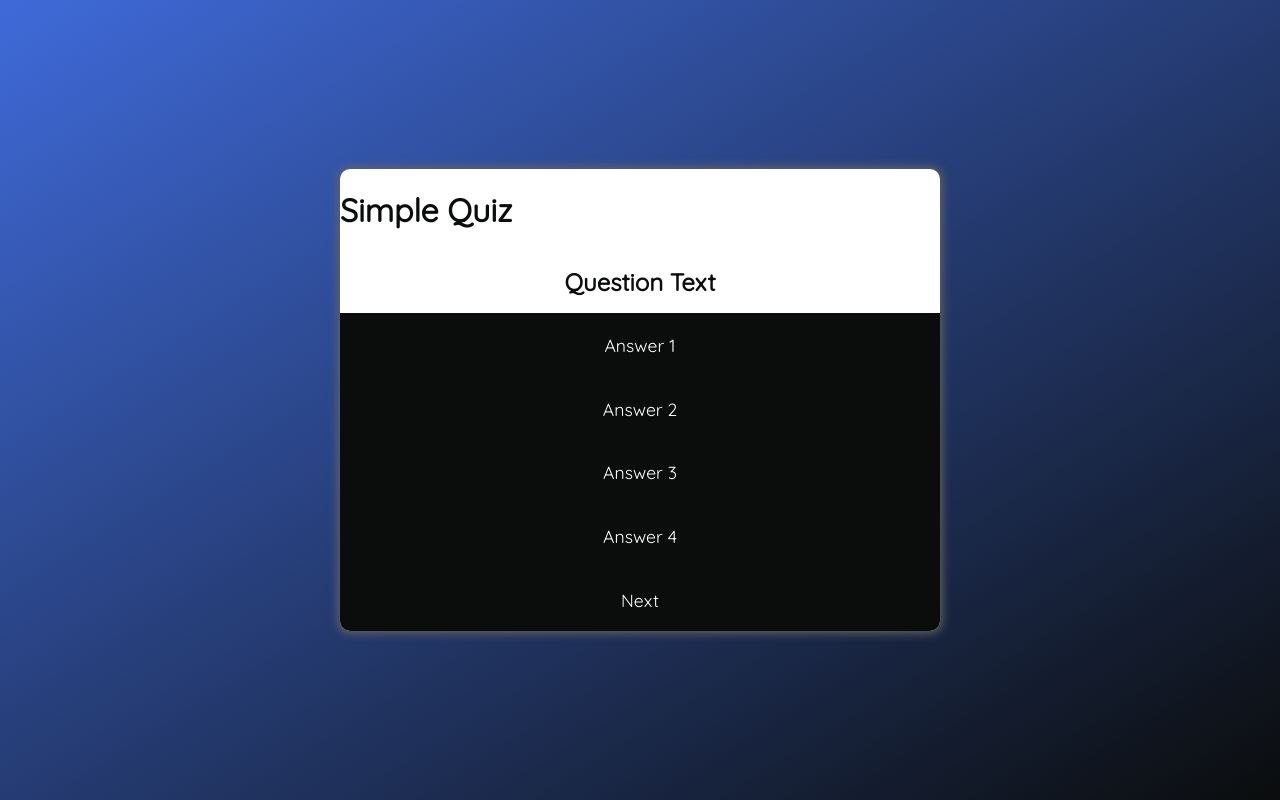
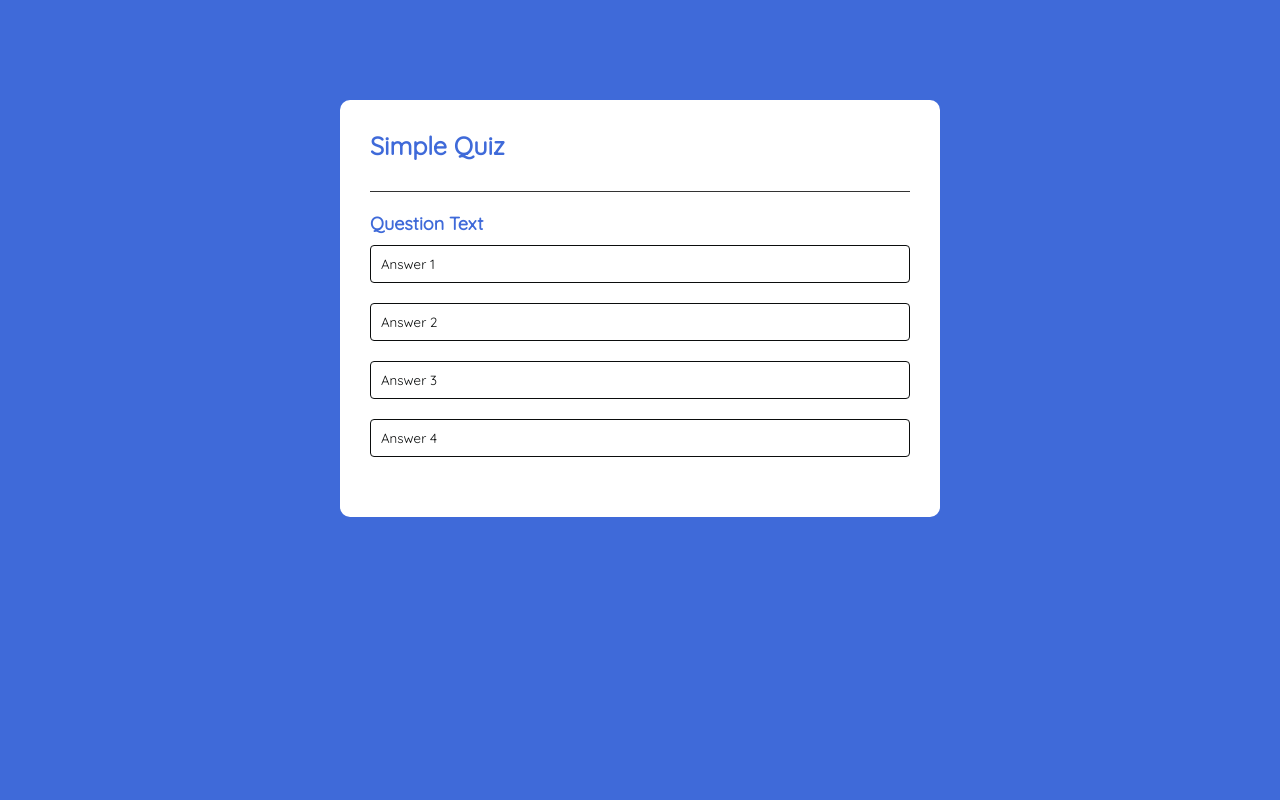
Before and after one commit to wtmcgrew/quiz-app, a plain HTML site: page index.html in a window 1280 px wide. Drawn offline with Linux system fonts and the light colour scheme.

Commit message:
Refactor of CSS styling

```diff
--- a/stylesheet.css
+++ b/stylesheet.css
@@ -1,69 +1,73 @@
 *{
+	margin: 0;
+	padding: 0;
+	font-family: 'Quicksand', sans-serif;
 	box-sizing: border-box;
 }
 
 body {
-	height: 100vh;
-	background: linear-gradient(to bottom right, #3f6ad9 , #0b0d0d);
-	color: #ffffff;
-	font-family: 'Quicksand', sans-serif;
-	display: flex;
-	align-items: center;
-	justify-content: center;
-	overflow: hidden;
-	margin: 0;
+	background-color: #3f6ad9;
 }
 
 .container {
 	background-color: #ffffff;
-	color: #0b0d0d;
+	width: 90%;
+	max-width: 600px;
+	margin: 100px auto 0;
 	border-radius: 10px;
-	box-shadow: 0 0 10px 2px rgba(100, 100, 100, 1.0);
-	width: 600px;
-	overflow: hidden;
+	padding: 30px;
 }
 
-.quiz-header {
-	padding: 64px;
+.container h1 {
+	font-size: 25px;
+	color: #3f6ad9;
+	font-weight: 600;
+	border-bottom: 1px solid #333333;
+	padding-bottom: 30px;
 }
 
-h2 {
-	padding: 16px;
-	text-align: center;
+
+.quiz {
+	padding: 20px 0;
+}
+
+
+.quiz h2 {
+	font-size: 18px;
+	color: #3f6ad9;
+	font-weight: 600;
+	padding: 0;
 	margin: 0;
 }
 
-ul {
-	list-style-type: none;
-	padding: 0;
+.btn {
+	background-color: #ffffff;
+	color: #0b0d0d;
+	font-weight: 500;
+	width: 100%;
+	border: 1px solid  #0b0d0d;
+	padding: 10px;
+	margin: 10px 0;
+	text-align: left;
+	border-radius: 4px;
+	cursor: pointer;
+	transition: all 0.3s;
 }
 
-ul li {
-	font-size: 19.2px;
-	margin: 16px 0;
+.btn:hover {
+	background-color: #0b0d0d;
+	color: #ffffff;
 }
 
-ul li label {
+#next-btn {
+	background-color: #3f6ad9;
+	color: #ffffff;
+	font-weight: 500;
+	width: 150px;
+	border: 0;
+	padding: 10px;
+	margin: 20px auto 0;
+	border-radius: 4px;
 	cursor: pointer;
+	display: none;
 }
-
-button {
-	background-color: #0b0d0d;
-	color: #ffffff;
-	border: none;
-	display: block;
-	width: 100%;
-	cursor: pointer;
-	font-size: 17.6px;
-	font-family: 'Quicksand', sans-serif;
-	padding: 20.8px;
-}
-
-button:hover {
-	background-color: #3f6ad9;
-}
-
-button:focus {
-	outline: none;
-	background-color:#09edd6;
-}
```
